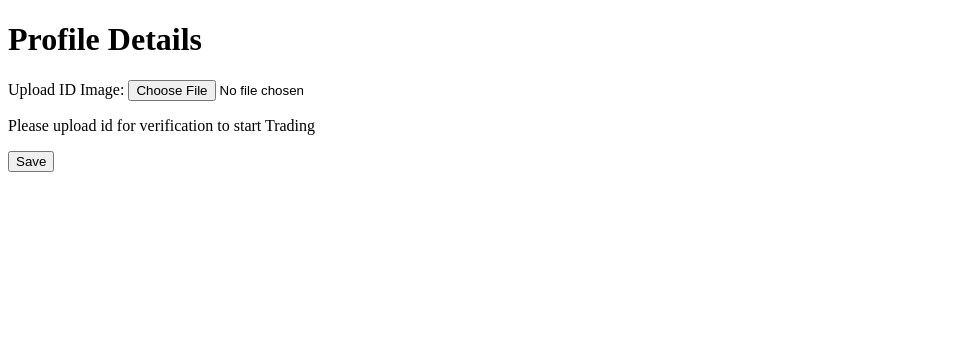
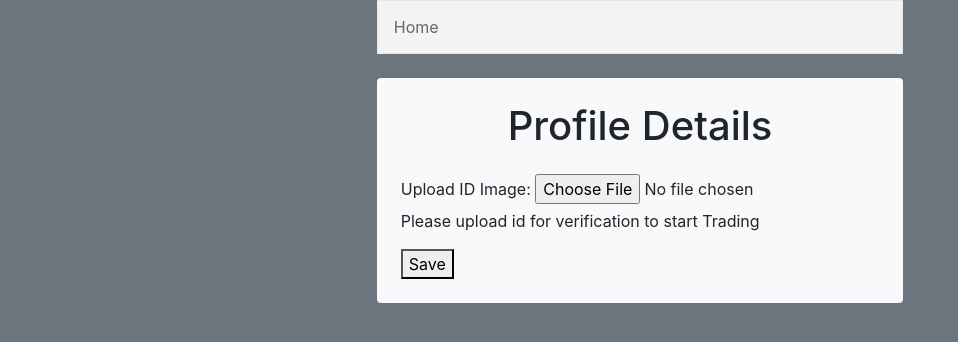
Before and after one commit to parampa10/IADS_project, a Django app: template Crypto_project/crypto_project/templates/profile.html in a window 1280 px wide. Shown: the top 342 px of the page, without its empty margins (0-958 px from the left). Run offline with Django 4.2, Linux system fonts and the light colour scheme; the template is opened without the code that fills it, so the values that code supplies are empty; some libraries are stand-ins or nearby versions.

Commit message:
profile.html

```diff
--- a/Crypto_project/crypto_project/templates/profile.html
+++ b/Crypto_project/crypto_project/templates/profile.html
@@ -6,22 +6,56 @@
     <title>My Profile</title>
     <!-- <link rel="stylesheet" href="https://fonts.googleapis.com/css2?family=Poppins:wght@400;700&display=swap">
     <link rel="stylesheet" href="../../static/css/profile.css"> -->
+    <link rel="stylesheet" href="https://maxcdn.bootstrapcdn.com/bootstrap/4.0.0/css/bootstrap.min.css" integrity="sha384-Gn5384xqQ1aoWXA+058RXPxPg6fy4IWvTNh0E263XmFcJlSAwiGgFAW/dAiS6JXm" crossorigin="anonymous">
     <style>
+            ul {
+              list-style-type: none;
+              margin: 0;
+              padding: 0;
+              overflow: hidden;
+              border: 1px solid #e7e7e7;
+              background-color: #f3f3f3;
+            }
+
+            li {
+              float: left;
+            }
+
+            li a {
+              display: block;
+              color: #666;
+              text-align: center;
+              padding: 14px 16px;
+              text-decoration: none;
+            }
+
+            li a:hover:not(.active) {
+              background-color: #ddd;
+            }
+
+            li a.active {
+              color: white;
+              background-color: #04AA6D;
+            }
 
        th, td {
     text-align: left;
 }
     </style>
 </head>
-<body>
-<header>
-    <!-- Your website header content here -->
-</header>
+<body class="bg-secondary d-flex align-items-center justify-content-center m-0 vh-100">
+
 <nav>
     <!-- Your website navigation menu here -->
 </nav>
 <main>
+    <div class="sidebar">
+        <ul>
+            <li><a href="{% url 'index' %}" >Home</a></li>
+          </ul>
+    </div>
     <div class="profile-container">
+
         <div class="content">
 
             {% if messages %}
@@ -32,15 +66,13 @@
                 {% endfor %}
             </ul>
             {% endif %}
-
-
+        <div class="container mt-4 bg-light p-4 rounded shadow-sm mx-auto">
             <div id="profile-details" style="display: block;">
-                <h1>Profile Details</h1>
+                <h1 class="text-center mb-4">Profile Details</h1>
                 <h1>{{ UserDetails.username }}</h1>
                 <form action="" method="post" enctype="multipart/form-data">
                     {% csrf_token %}
                     {{form.as_p}}
-
 
                      <div class="form-group">
                         <label for="id_image">Upload ID Image:</label>
@@ -55,6 +87,7 @@
                     <button class="save-button" type="submit">Save</button>
                 </form>
             </div>
+        </div>
      </div>
     </div>
 
```
Also changed, not shown: Crypto_project/crypto_project/db.sqlite3, Crypto_project/crypto_project/id_images/wallpaperflare.com_wallpaper_40.jpg (added), Crypto_project/crypto_project/id_images/wallpaperflare.com_wallpaper_40_tA88ImA.jpg (added), 1 other file.
